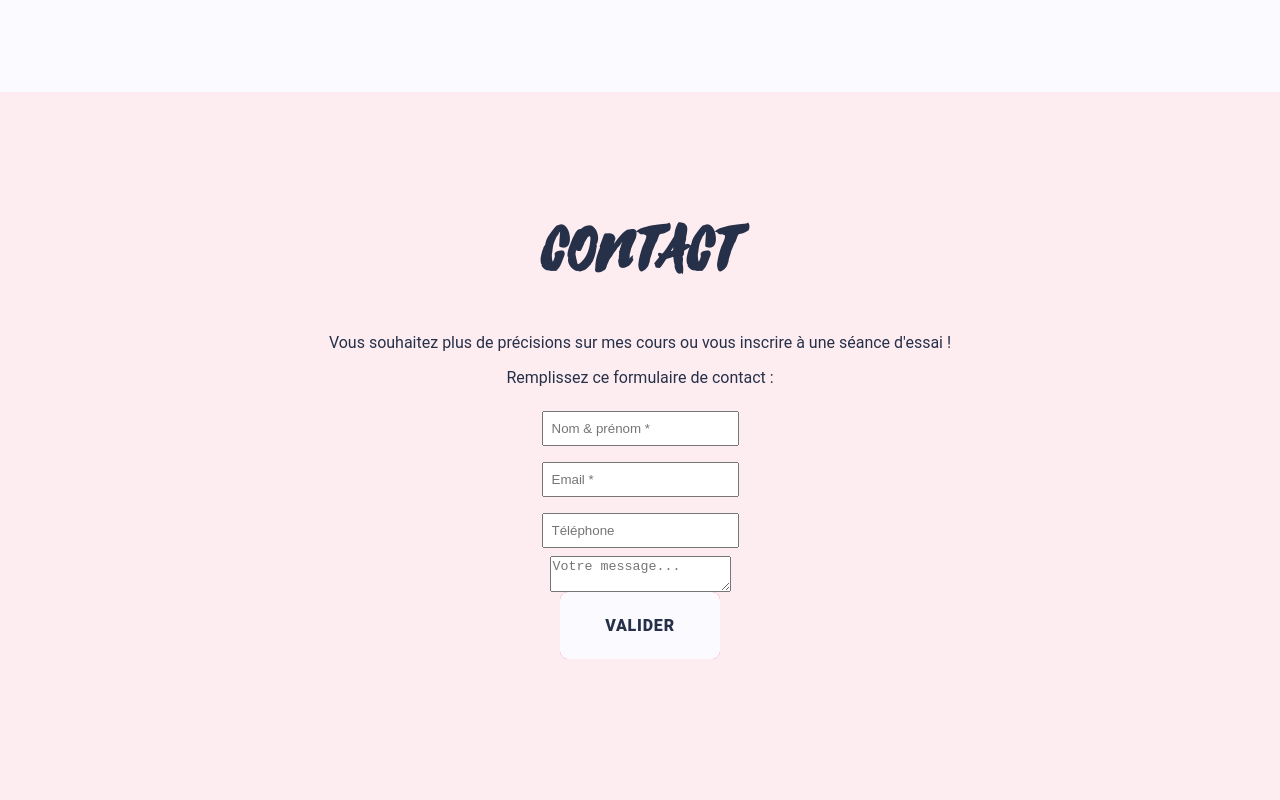
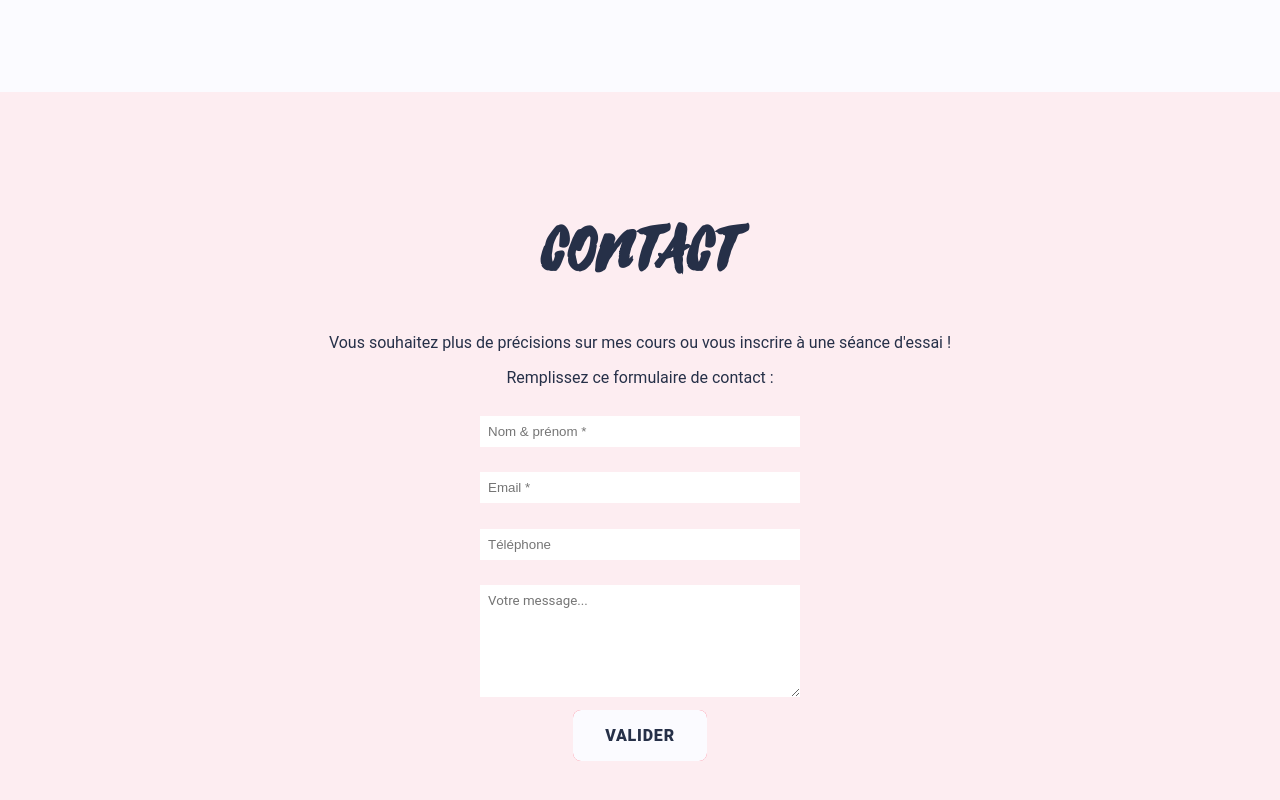
Before and after one commit to danidji/mama_mouv, a Next.js app: page / in a window 1280 px wide. Shown: the part 2788-3588 px from the top of the page. Built offline with nearby package versions, Linux system fonts and the light colour scheme.

Commit message:
MOD - style

```diff
--- a/styles/general/_mixins.sass
+++ b/styles/general/_mixins.sass
@@ -1,10 +1,11 @@
-@mixin styleButton($firstColor,$secondColor,$fontColor)
+@mixin styleButton($firstColor,$secondColor,$fontColor, $padding)
     .click_button
         pointer-events: auto
         cursor: pointer
         background: $firstColor
         border: none
-        padding: 1.5rem 2rem
+        // padding: 1.5rem 2rem
+        padding: $padding
         margin: 0
         color: $fontColor
         font-family: inherit
--- a/styles/general/components/_contact.sass
+++ b/styles/general/components/_contact.sass
@@ -17,9 +17,18 @@
         margin: 0 auto
         input
             padding: .5rem
-            margin: .5rem
-        @include styleButton($first-color,$bgc-color,$font-color)
-        button
-            width: 10rem
-        // .anim::before
-        //     content: 'Valider'
+            margin: .8rem
+            outline: none
+            border: none
+        .name, .email, .phone
+            width: 20rem
+        .text
+            width: 20rem
+            height: 7rem
+            outline: none
+            border: none
+            padding: 0.5rem
+            margin: .8rem
+            font-family: Roboto, Oxygen, Ubuntu, Cantarell, Fira Sans, Droid Sans, Helvetica Neue, sans-serif
+
+        @include styleButton($first-color,$bgc-color,$font-color,1rem 2rem)
--- a/styles/general/components/_modals.sass
+++ b/styles/general/components/_modals.sass
@@ -45,13 +45,13 @@
             .bold
                 font-weight: bold
             .left_content
-                flex: 1
+                flex: 5
                 padding: 1.3rem
                 text-align: justify
                 font-size: 1.4rem
                 font-style: italic
             .right_content
-                flex: 1
+                flex: 3
                 display: flex
                 flex-direction: column
                 padding: 1.3rem 2rem
@@ -62,9 +62,10 @@
                     h5
                         font-size: 1.6rem
                 .content_button
-                    height: 9rem
+                    // height: 9rem
+                    flex: 1
                     display: flex
                     align-items: center
                     justify-content: center
 
-                    @include styleButton($first-color,$bgc-color,$font-color)
+                    @include styleButton($first-color,$bgc-color,$font-color,1.5rem 2rem )
```
